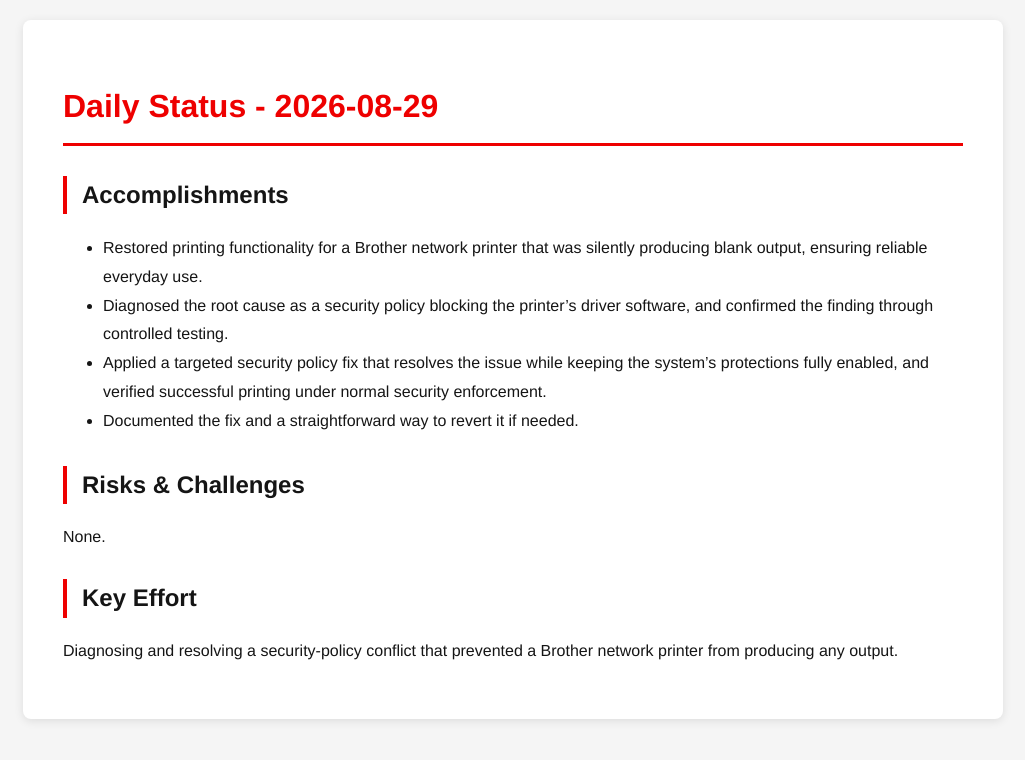
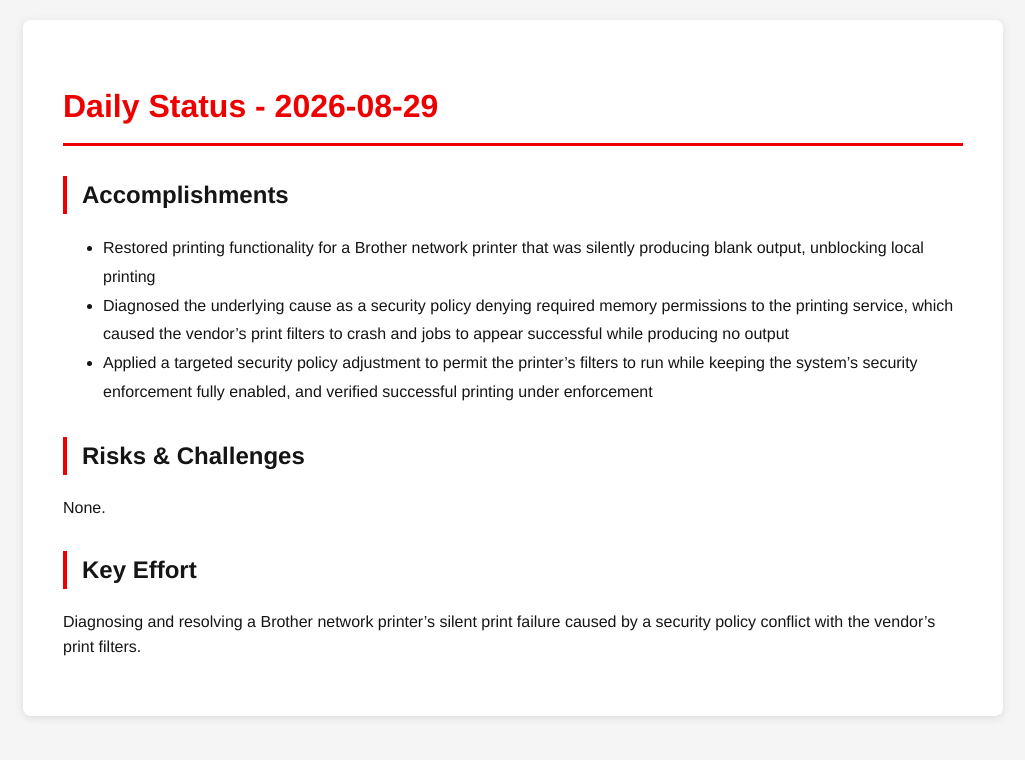
Before and after one commit to tzvatot/daily-status, a Jekyll site: the page built from 2026-08-29.md, in a window 1280 px wide. Shown: the top 760 px of the page, without its empty margins (127-1152 px from the left). Built offline with Jekyll 4.4.1, drawn with Linux system fonts in a browser that asks for light colours.

Commit message:
Daily status update - 2026-08-29

```diff
--- a/2026-08-29.md
+++ b/2026-08-29.md
@@ -7,13 +7,12 @@ date: 2026-08-29
 # Daily Status - 2026-08-29
 
 ## Accomplishments
-- Restored printing functionality for a Brother network printer that was silently producing blank output, ensuring reliable everyday use.
-- Diagnosed the root cause as a security policy blocking the printer's driver software, and confirmed the finding through controlled testing.
-- Applied a targeted security policy fix that resolves the issue while keeping the system's protections fully enabled, and verified successful printing under normal security enforcement.
-- Documented the fix and a straightforward way to revert it if needed.
+- Restored printing functionality for a Brother network printer that was silently producing blank output, unblocking local printing
+- Diagnosed the underlying cause as a security policy denying required memory permissions to the printing service, which caused the vendor's print filters to crash and jobs to appear successful while producing no output
+- Applied a targeted security policy adjustment to permit the printer's filters to run while keeping the system's security enforcement fully enabled, and verified successful printing under enforcement
 
 ## Risks & Challenges
 None.
 
 ## Key Effort
-Diagnosing and resolving a security-policy conflict that prevented a Brother network printer from producing any output.
+Diagnosing and resolving a Brother network printer's silent print failure caused by a security policy conflict with the vendor's print filters.
```
